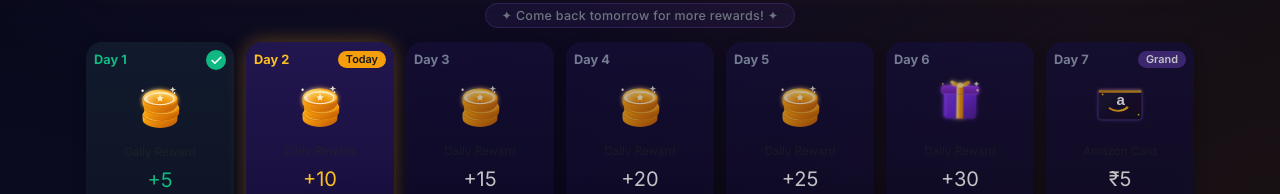
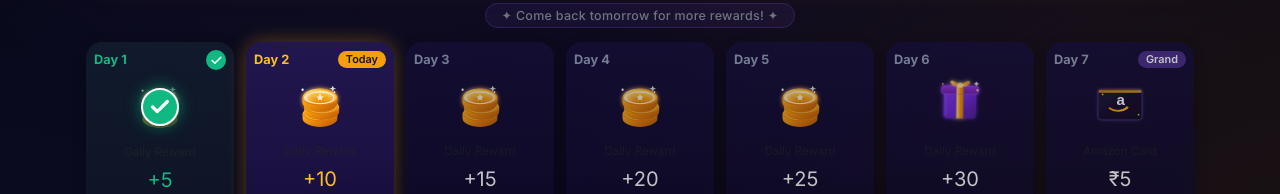
Before and after one commit to Sushilyadav597/VELoop-Rewards, a React (Vite) app in the folder frontend/: page / in a window 1280 px wide. Shown: the part 531-725 px from the top of the page. Built offline with nearby package versions, Linux system fonts and the light colour scheme; no server answers.

Commit message:
feat(ui): add glowing checkmark badge overlay on already-taken reward icons

```diff
--- a/frontend/src/components/RewardCard.jsx
+++ b/frontend/src/components/RewardCard.jsx
@@ -124,9 +124,28 @@ export const RewardCard = ({
         ) : null}
       </div>
 
-      {/* Visual Artwork */}
-      <div className="d-flex align-items-center justify-content-center py-2" style={{ minHeight: '68px' }}>
-        {renderAsset()}
+      {/* Visual Artwork with Already-Taken Icon Overlay */}
+      <div className="d-flex align-items-center justify-content-center py-2 position-relative" style={{ minHeight: '68px' }}>
+        <div style={{ opacity: isClaimed ? 0.6 : 1, filter: isClaimed ? 'brightness(0.85) grayscale(20%)' : 'none', transition: 'all 0.3s ease' }}>
+          {renderAsset()}
+        </div>
+
+        {/* Prominent 'Already Taken / Claimed' stamp overlay over the icon */}
+        {isClaimed && (
+          <div
+            className="position-absolute d-flex align-items-center justify-content-center rounded-circle"
+            style={{
+              width: '38px',
+              height: '38px',
+              backgroundColor: '#10B981',
+              boxShadow: '0 0 16px rgba(16, 185, 129, 0.7), 0 3px 8px rgba(0,0,0,0.4)',
+              border: '2.5px solid #ffffff'
+            }}
+            title="Reward already claimed"
+          >
+            <Check size={22} color="#ffffff" strokeWidth={3.5} />
+          </div>
+        )}
       </div>
 
       {/* Title & Subtitle */}
```
